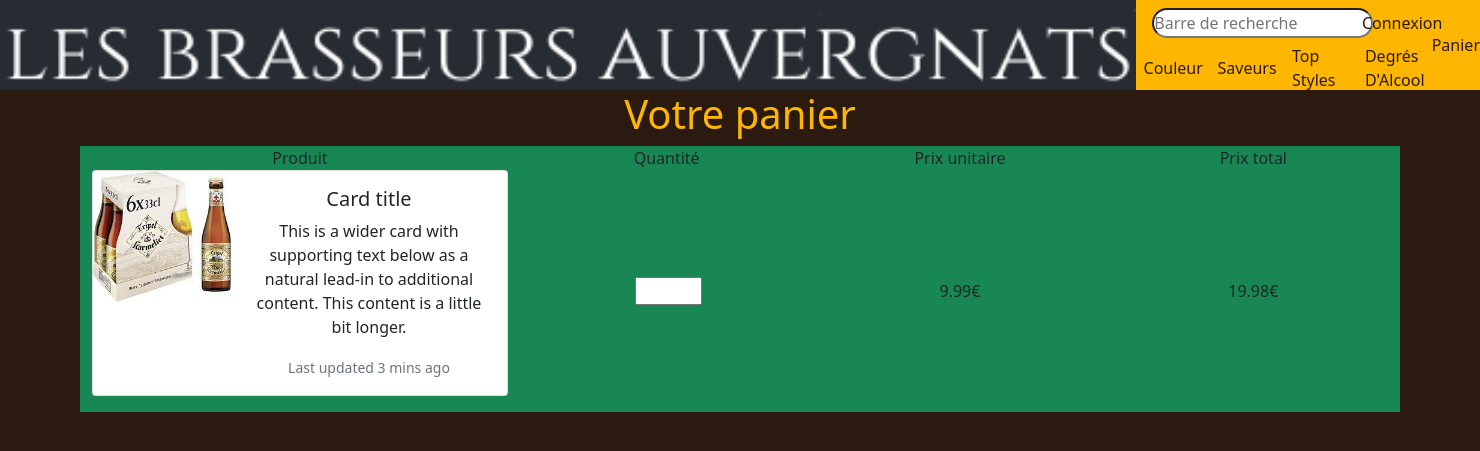
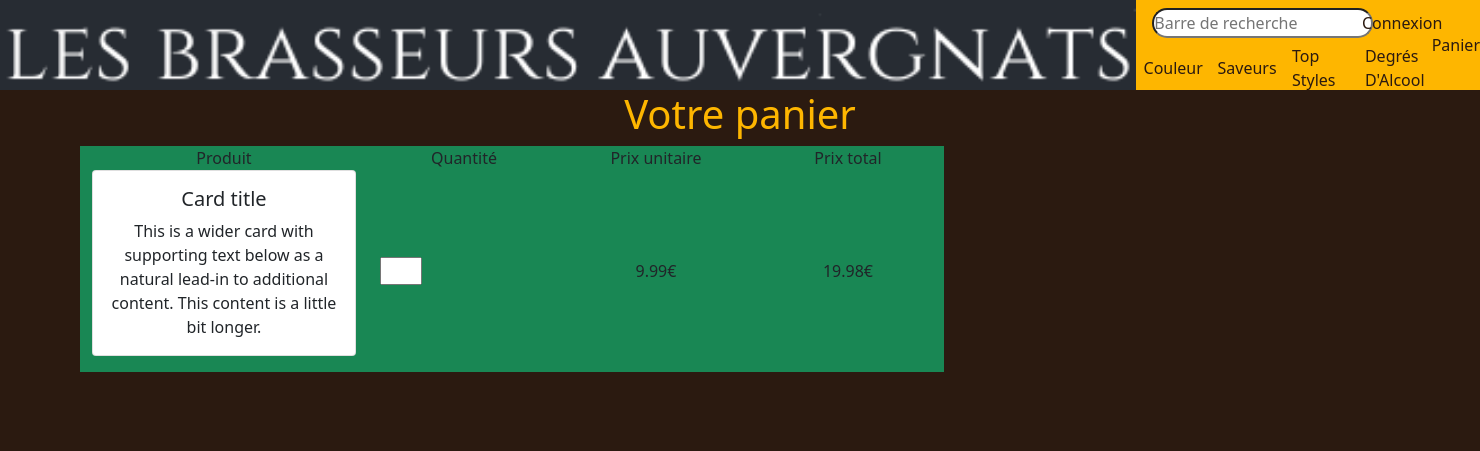
Before and after one commit to Pitouil/Projet-fmf, a PHP site: page /cart.html in a window 1480 px wide. Shown: the top 451 px of the page. Run offline with PHP 8.4, Linux system fonts and the light colour scheme.

Commit message:
dabut de journée 26/12

```diff
--- a/assets/css/cart.css
+++ b/assets/css/cart.css
@@ -3,7 +3,7 @@
     --secondary-color: #feb600;
     --tertiary-color: #2b1a10;
   }
-.bodyCart h1{
+h1{
     color:#feb600 ;
     text-align: center;
 }
--- a/cart.html
+++ b/cart.html
@@ -237,7 +237,7 @@
     <h1>Votre panier</h1>
 
     <div class="container ">
-        <div class="row text-center bg-success">
+        <div class="row text-center bg-success col-8">
           <div class="col-sm-4">
             Produit
           </div>
@@ -251,26 +251,22 @@
             Prix total
           </div>
         </div>
-        <div class="row text-center align-items-center bg-success">
+        <div class="row text-center align-items-center bg-success col-8">
             <div class="col-sm-4 ">
                 <article class="card mb-3" style="max-width: 540px;">
                     <div class="row g-0">
-                      <div class="col-md-4">
-                        <img src="./assets/triple_karmelite.jpg" class="img-fluid rounded-start" alt="...">
-                      </div>
-                      <div class="col-md-8">
+
                         <div class="card-body">
                           <h5 class="card-title">Card title</h5>
                           <p class="card-text">This is a wider card with supporting text below as a natural lead-in to additional content. This content is a little bit longer.</p>
-                          <p class="card-text"><small class="text-muted">Last updated 3 mins ago</small></p>
                         </div>
                       </div>
-                    </div>
+
                   </article>
             </div>
-            <div class="col w-25">
-              <label ></label>
-              <input class="w-25" type="number" >
+            <div class="col w-25 ">
+
+              <input class="w-25 input-group" type="number" name="quantity">
             </div>
             <div class="col align-items-center">
               9.99€
```
